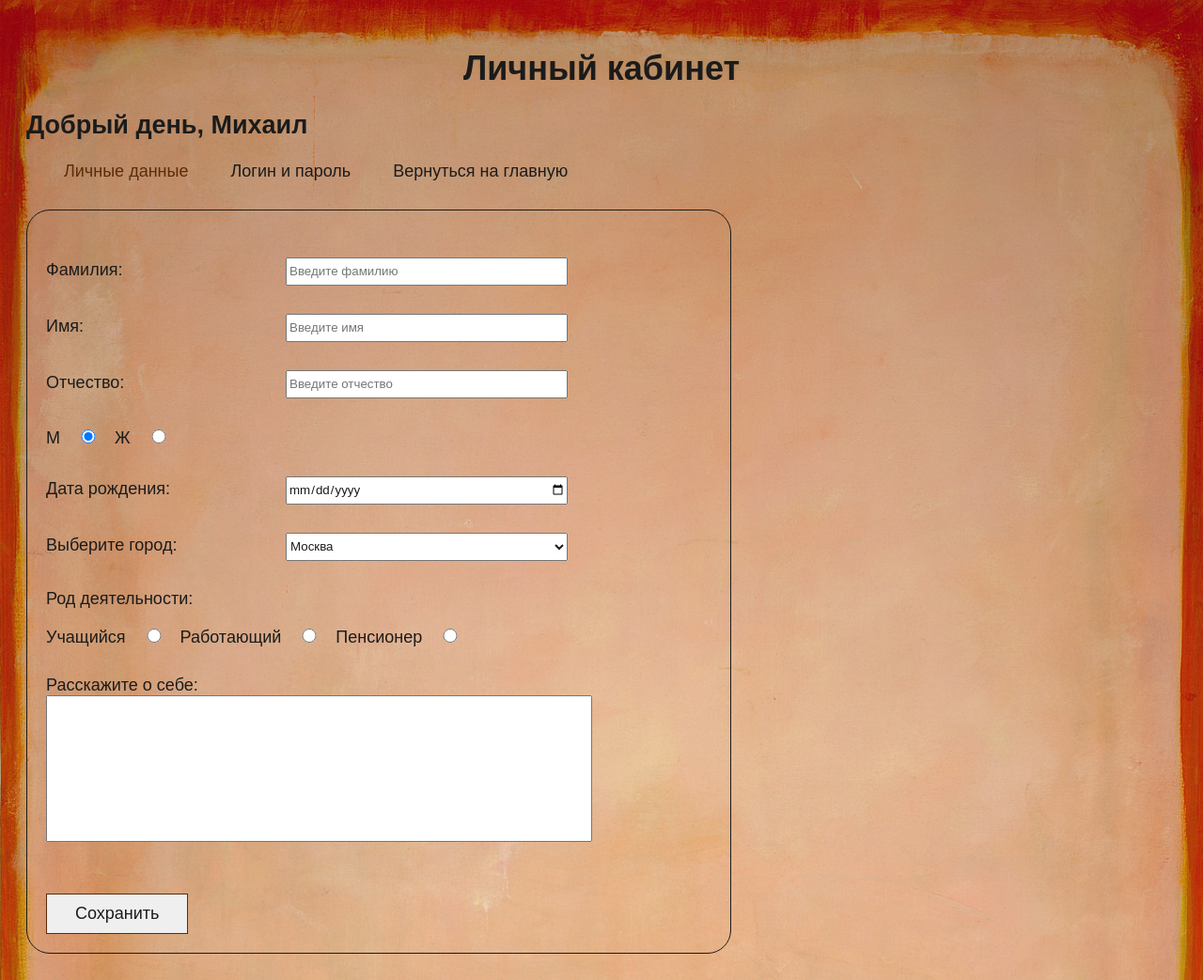
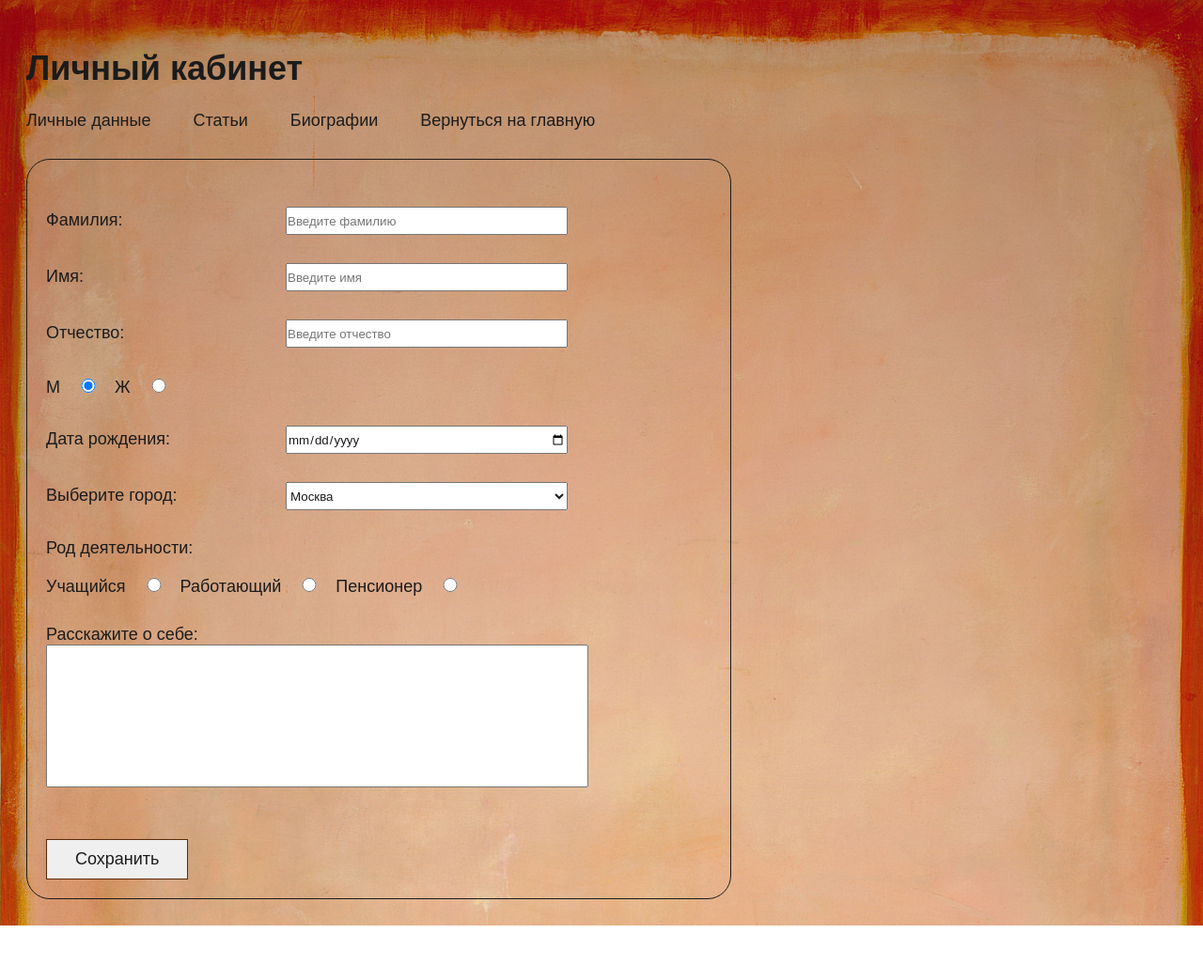
Before and after one commit to sedova-t/itmo_html_homework_1, a plain HTML site: page account.html in a window 1280 px wide. Shown: the whole page at 94% size. After the commit the page ends 985 px from the top, so only its background shows below. Drawn offline with Linux system fonts and the light colour scheme.

Commit message:
Домашнее задание №3

```diff
--- a/account.html
+++ b/account.html
@@ -11,14 +11,16 @@
 <body class="account">
 
     <h1>Личный кабинет</h1>
-    <h2>Добрый день, Михаил</h2>
 
     <ul class="list">
         <li>
-            <a href="#" style="color: #5b2b0c">Личные данные</a>
+            <a href="#">Личные данные</a>
         </li>
         <li>
-            <a href="#">Логин и пароль</a>
+            <a href="articles.html">Статьи</a>
+        </li>
+        <li>
+            <a href="biographies.html">Биографии</a>
         </li>
         <li>
             <a href="index.html">Вернуться на главную</a>
--- a/main.css
+++ b/main.css
@@ -3,13 +3,13 @@
     box-sizing: border-box;
     outline: none;
     color: #1b1b1b;
+    padding: 0;
 }
 body{
     padding: 20px;
     font-size: 18px;
 }
 h1{
-    text-align: center;
     color: #5b2b0c;
 }
 form{
```
